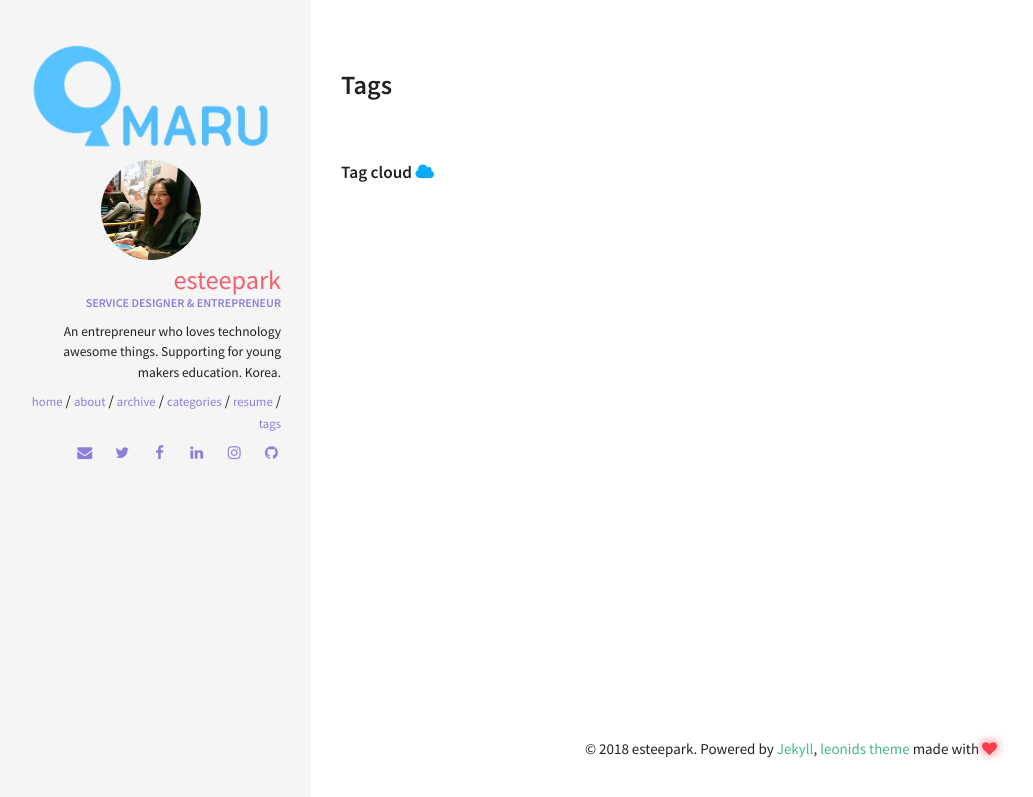
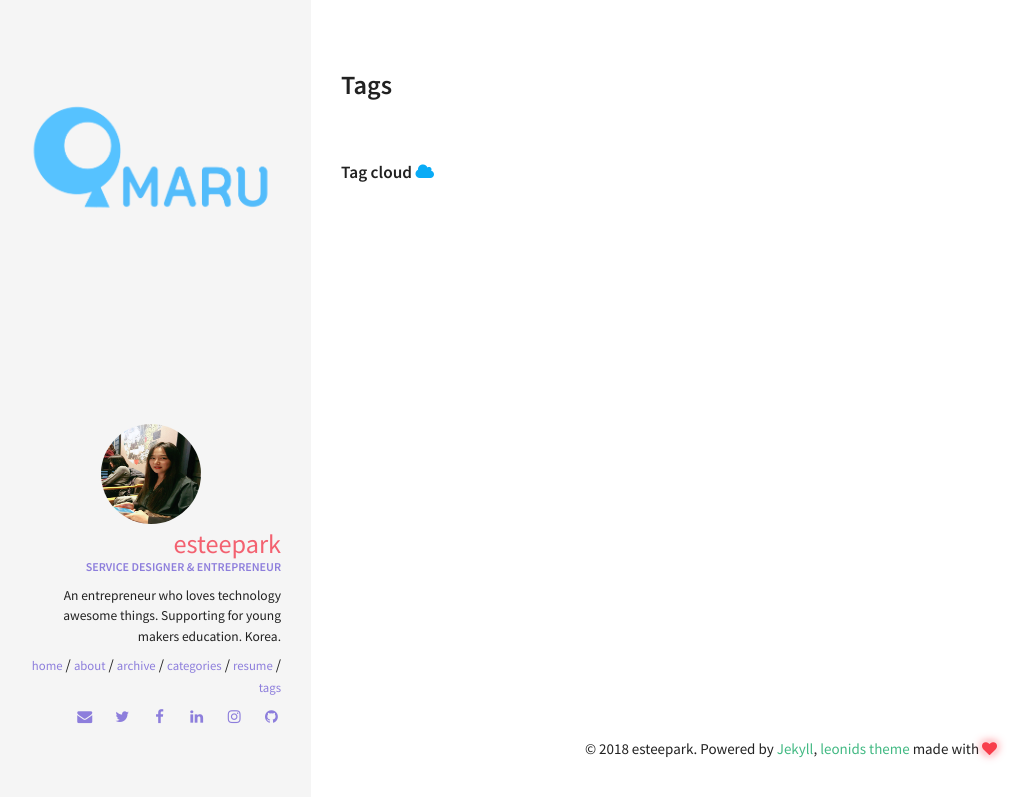
Before and after one commit to esteepark/esteepark.github.io, a Jekyll site: the page built from tags.html, in a window 1280 px wide. Shown: the top 797 px of the page, without its empty margins (9-1042 px from the left). Built offline with Jekyll 4.4.1, drawn with Linux system fonts in a browser that asks for light colours.

Commit message:
update sidebar5

```diff
--- a/_includes/sidebar.html
+++ b/_includes/sidebar.html
@@ -1,7 +1,7 @@
 {% if page.author %} {% assign author = site.data.authors[page.author] %}{% else %}{% assign author = site.owner %} {% endif %}
-<div class="cover-card table-cell table-right">
+<div class="cover-card table-cell table-middle">
   {% if author.avatar %}
-  <img src="{{ site.url }}/img/{{ author.logo }}" alt="" class="imaru-logo">
+  <img src="{{ site.url }}/img/{{ author.logo }}" alt="" class="imaru-logo"><br><br><br><br><br><br><br><br><br>
   <img src="{{ site.url }}/img/{{ author.avatar }}" alt="" class="avatar">
   {% endif %}
   <a href="{{ site.url }}/" class="author_name">{{ author.name }}</a>
```
